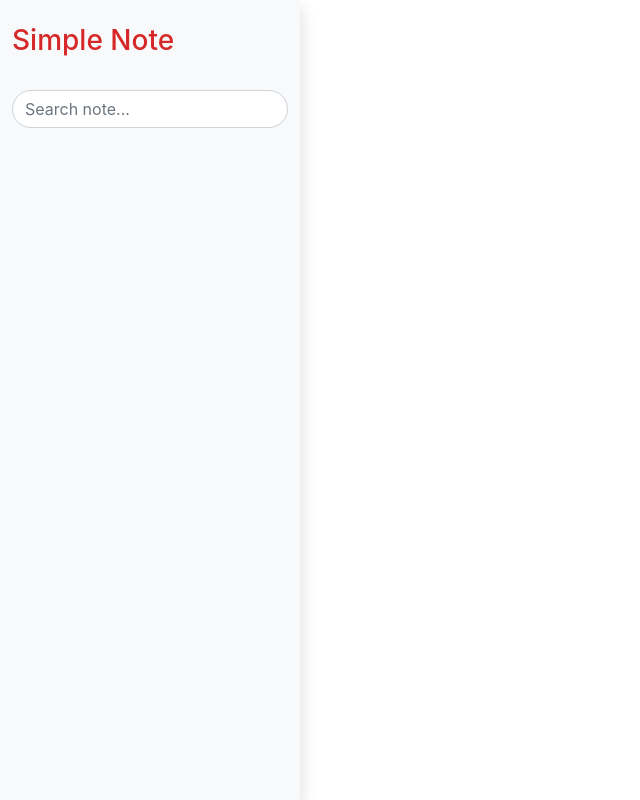
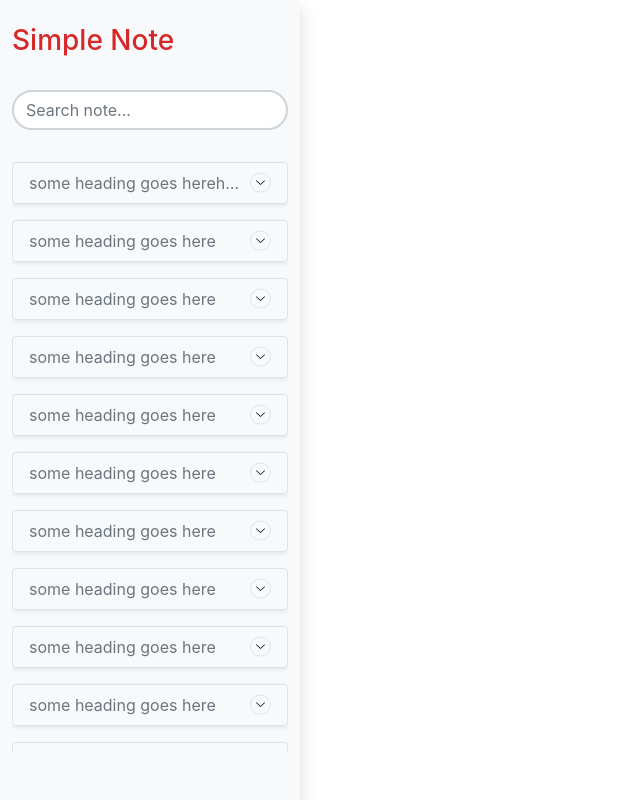
Before and after one commit to andry-iany/simple-note, a React (Vite) app in the folder client/: page / in a window 1280 px wide. Shown: the whole page, without its empty margins (0-640 px from the left). Built offline with nearby package versions, Linux system fonts and the light colour scheme.

Commit message:
feat(sidelinks): add note summary

```diff
--- a/client/src/App.css
+++ b/client/src/App.css
@@ -5,3 +5,15 @@
 .text-orange {
   color: #d62828;
 }
+
+.border-gray {
+  border: 1px solid #dee2e6;
+}
+.border-orange {
+  border: 1px solid #d62828;
+}
+
+input:focus {
+  border-color: #d62828 !important;
+  box-shadow: none !important;
+}
--- a/client/src/App.tsx
+++ b/client/src/App.tsx
@@ -11,12 +11,6 @@
         <Col className="bg-light shadow" style={{ maxWidth: "300px" }}>
           <SideLinks />
         </Col>
-        {/* <Col>
-          Lorem ipsum dolor sit, amet consectetur adipisicing elit. Neque sed
-          est quas corporis minima? Explicabo, vel nisi. Qui, obcaecati, earum
-          blanditiis explicabo magnam mollitia consequatur, commodi atque hic
-          aliquid minima.
-        </Col> */}
       </Row>
     </div>
   );
--- a/client/src/components/SideLinks/FilterForm.tsx
+++ b/client/src/components/SideLinks/FilterForm.tsx
@@ -6,7 +6,7 @@
       <Form.Control
         type="search"
         placeholder="Search note..."
-        className="rounded-pill"
+        className="rounded-pill border-2 mb-3"
       />
     </Form>
   );
--- /dev/null
+++ b/client/src/components/SideLinks/Notes.tsx
@@ -0,0 +1,104 @@
+import { FC, useState } from "react";
+import { Collapse, Image } from "react-bootstrap";
+import chevron from "../../assets/icons/chevron-down.svg";
+
+interface INote {
+  title: string;
+  snippet: string;
+}
+
+const notes: INote[] = [
+  {
+    title: "some heading goes herehereherehereherehereherehere",
+    snippet: "what about the snippet? don't worry we have section for that",
+  },
+  {
+    title: "some heading goes here",
+    snippet: "what about the snippet? don't worry we have section for that",
+  },
+  {
+    title: "some heading goes here",
+    snippet: "what about the snippet? don't worry we have section for that",
+  },
+  {
+    title: "some heading goes here",
+    snippet: "what about the snippet? don't worry we have section for that",
+  },
+  {
+    title: "some heading goes here",
+    snippet: "what about the snippet? don't worry we have section for that",
+  },
+  {
+    title: "some heading goes here",
+    snippet: "what about the snippet? don't worry we have section for that",
+  },
+  {
+    title: "some heading goes here",
+    snippet: "what about the snippet? don't worry we have section for that",
+  },
+  {
+    title: "some heading goes here",
+    snippet: "what about the snippet? don't worry we have section for that",
+  },
+  {
+    title: "some heading goes here",
+    snippet: "what about the snippet? don't worry we have section for that",
+  },
+  {
+    title: "some heading goes here",
+    snippet: "what about the snippet? don't worry we have section for that",
+  },
+  {
+    title: "some heading goes here",
+    snippet: "what about the snippet? don't worry we have section for that",
+  },
+  {
+    title: "some heading goes here",
+    snippet: "what about the snippet? don't worry we have section for that",
+  },
+  {
+    title: "some heading goes here",
+    snippet: "what about the snippet? don't worry we have section for that",
+  },
+];
+
+const Notes = () => {
+  return (
+    <div className="py-3 overflow-auto mb-5">
+      {notes.map((note, idx) => (
+        <Note key={idx} {...note} />
+      ))}
+    </div>
+  );
+};
+
+const Note: FC<INote> = ({ title, snippet }) => {
+  const [open, setOpen] = useState(false);
+
+  return (
+    <div className="border rounded px-3 py-2 mb-3 shadow-sm">
+      <p className="text-secondary mb-0 text-truncate pe-4 position-relative">
+        <span>{title}</span>
+        <Image
+          src={chevron}
+          onClick={() => setOpen(!open)}
+          className={`note-img rounded-circle position-absolute top-50 end-0 translate-middle-y p-1 ${
+            open ? "border-orange" : "border-gray"
+          }`}
+          style={{
+            cursor: "pointer",
+            height: "1.3rem",
+            width: "1.3rem",
+          }}
+        />
+      </p>
+      <Collapse in={open}>
+        <p className="mb-0 overflow-hidden" style={{ maxHeight: "3rem" }}>
+          <small>{snippet}</small>
+        </p>
+      </Collapse>
+    </div>
+  );
+};
+
+export default Notes;
--- a/client/src/components/SideLinks/SideLinks.tsx
+++ b/client/src/components/SideLinks/SideLinks.tsx
@@ -1,11 +1,13 @@
 import FilterForm from "./FilterForm";
 import Logo from "./Logo";
+import Notes from "./Notes";
 
 const SideLinks = () => {
   return (
-    <div>
+    <div className="vh-100 d-flex flex-column">
       <Logo />
       <FilterForm />
+      <Notes />
     </div>
   );
 };
```
Also changed, not shown: client/src/assets/icons/arrow-down-circle.svg (added), client/src/assets/icons/chevron-down.svg (added).
